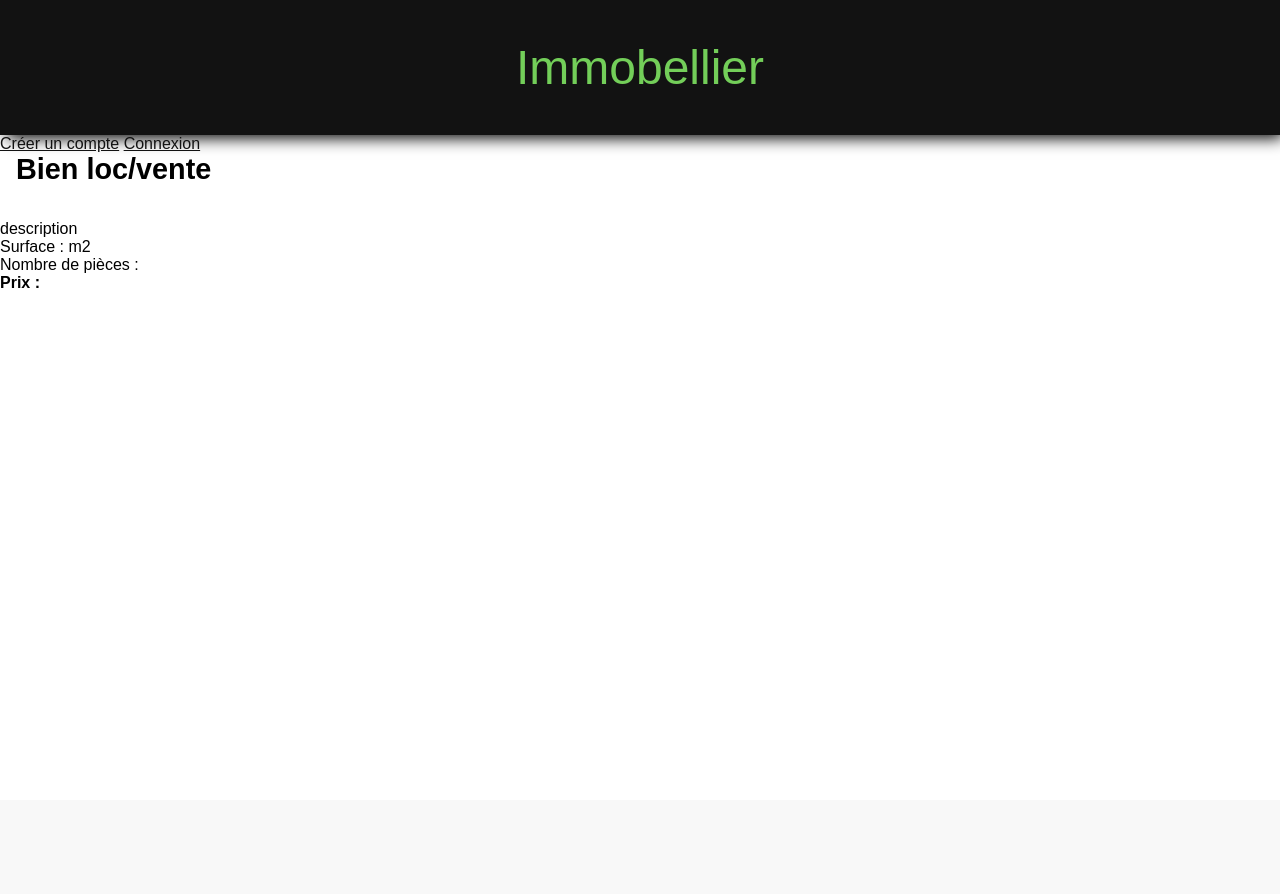
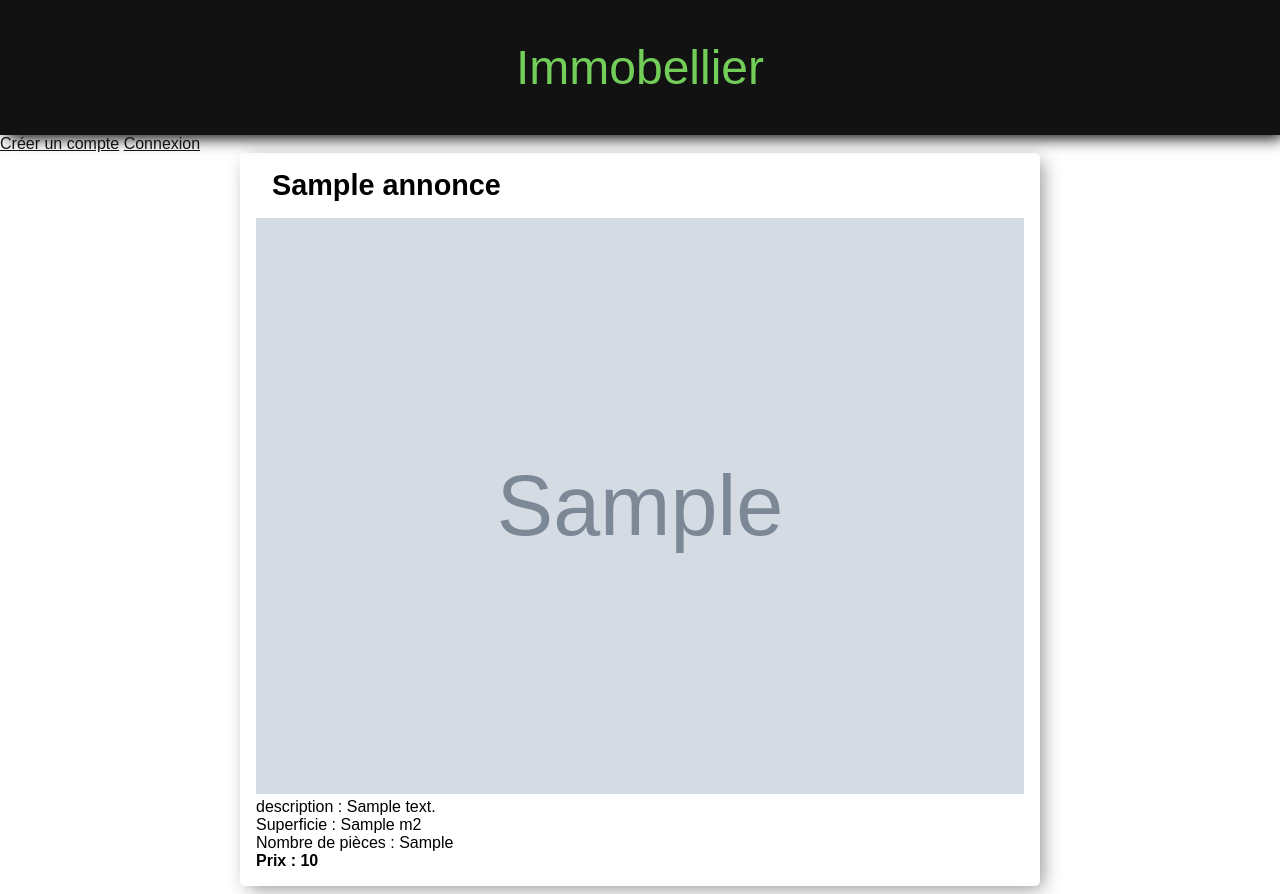
Before and after one commit to AmandineDubreuil/Immobellier_AmandineDubreuil, a PHP site: page / in a window 1280 px wide. Before the commit the page ends 288 px from the top, so only its background shows below. Run offline with PHP 8.4, Linux system fonts and the light colour scheme; tables that the repository leaves empty or names only in its code hold one stand-in row (values such as "Sample post"); grey boxes marked "Sample" are stand-in pictures.

Commit message:
insertion des articles dans l index général

```diff
--- a/inc/fonctions.php
+++ b/inc/fonctions.php
@@ -87,6 +87,20 @@ function isAdminConnected(): bool
 }
 
 /* BDD annonces */
+
+function getAnnonceLimit(int $limit, int $offset): array
+{
+   require 'pdo.php';
+   $sqlRequest = "SELECT id_annonce, title, description, image, type, price, surface, room  FROM `annonces` WHERE 1 ORDER BY id_annonce ASC LIMIT :limit OFFSET :offset";
+   $resultat = $conn->prepare($sqlRequest);
+   $resultat->bindValue(':limit', $limit, PDO::PARAM_INT);
+   $resultat->bindValue(':offset', $offset, PDO::PARAM_INT);
+   $resultat->execute();
+   return $resultat->fetchAll();
+}
+
+
+
 function insertAnnonce( $title,  $description,  $image,  $type,  $price,  $surface,  $room,  $id_utilisateur): int
 {
     require 'pdo.php';
--- a/view/indexView.php
+++ b/view/indexView.php
@@ -31,14 +31,24 @@
         <div><a href="./adminImmobellier/ajout.php">Nouvelle annonce</a></div>
         <?php endif ?>
         <section>
-            <article>
-                <h2>Bien <span>loc/vente</span></h2>
-                <div><img src="" alt=""></div>
-                <p>description</p>
-                <p>Surface : m2</p>
-                <p>Nombre de pièces :</p>
-                <p class="gras">Prix :</p>
+        <?php
+        if (count(getAnnonceLimit($limit, $offset)) != 0) :
+            foreach (getAnnonceLimit($limit, $offset) as $annonce) : ?>
+            <article class="card">
+                <h2><?= $annonce['title'] ?> <span><?= $annonce['type'] ?></span></h2>
+                <div><img src="<?= $annonce['image'] ?>" alt=""></div>
+                <p>description : <?= $annonce['description'] ?></p>
+                <p>Superficie : <?= $annonce['surface'] ?> m2</p>
+                <p>Nombre de pièces : <?= $annonce['room'] ?></p>
+                <p class="gras">Prix : <?= $annonce['price'] ?></p>
             </article>
+            <?php
+                endforeach;
+            else :
+                echo 'Aucun article de disponible.';
+            endif;
+            ?>
+
         </section>
     </main>
 
```
